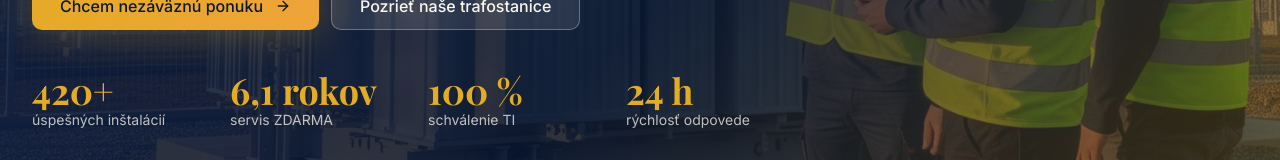
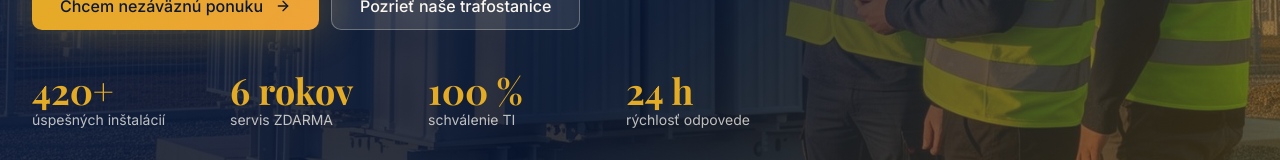
Before and after one commit to Peter7142/trafon, a React (Vite) app: page / in a window 1280 px wide. Shown: the part 741-901 px from the top of the page. Built offline with nearby package versions, Linux system fonts and the light colour scheme.

Commit message:
Code edited in Lovable Code Editor
Edited UI in Lovable

Co-authored-by: Peter7142 <287750770+Peter7142@users.noreply.github.com>

```diff
--- a/src/pages/Home.tsx
+++ b/src/pages/Home.tsx
@@ -94,7 +94,7 @@ const Home = () => {
             <div className="mt-10 grid grid-cols-2 md:grid-cols-4 gap-6 text-center md:text-left">
               {[
                 { v: "420+", l: "úspešných inštalácií" },
-                { v: "6,1 rokov", l: "servis ZDARMA" },
+                { v: "6 rokov", l: "servis ZDARMA" },
                 { v: "100 %", l: "schválenie TI" },
                 { v: "24 h", l: "rýchlosť odpovede" },
               ].map((s) => (
```
